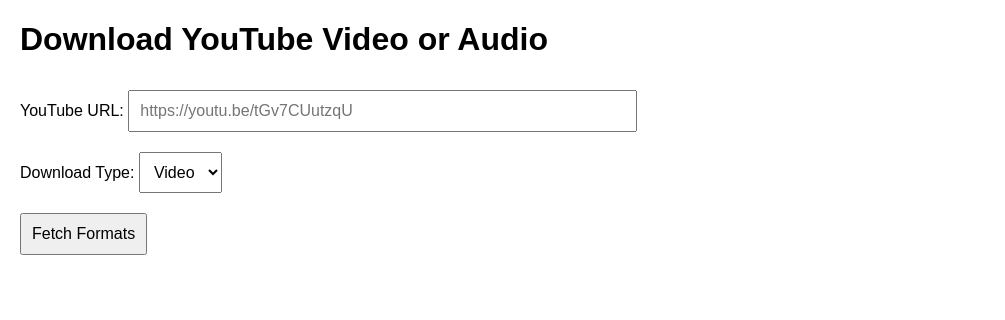
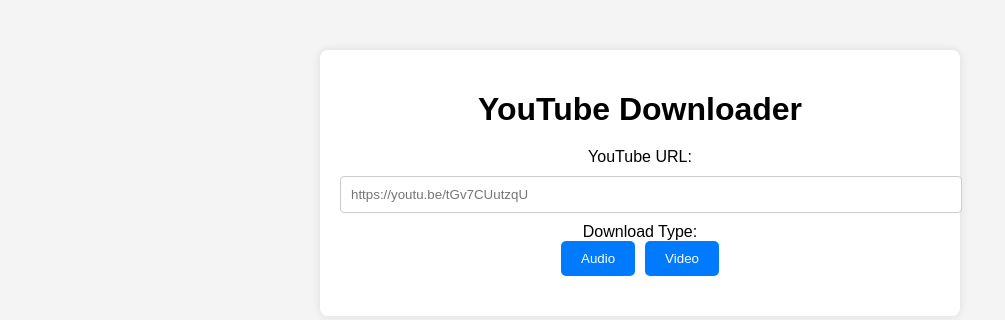
Before and after one commit to pluzels/Python-Rest-Api-Documentation-, a Flask app: page / in a window 1280 px wide. Shown: the top 320 px of the page, without its empty margins (0-1005 px from the left). Run offline with Flask 3, Linux system fonts and the light colour scheme.

Commit message:
Update index.html

```diff
--- a/templates/index.html
+++ b/templates/index.html
@@ -1,101 +1,79 @@
 <!DOCTYPE html>
-<html lang="en">
+<html lang="id">
 <head>
     <meta charset="UTF-8">
     <meta name="viewport" content="width=device-width, initial-scale=1.0">
-    <title>YouTube Video/Audio Downloader</title>
-    <style>
-        body {
-            font-family: Arial, sans-serif;
-            margin: 20px;
-        }
-        input, button, select {
-            padding: 10px;
-            margin: 10px 0;
-            font-size: 1rem;
-        }
-        button {
-            cursor: pointer;
-        }
-        .hidden {
-            display: none;
-        }
-        #qualityOptions {
-            margin-top: 20px;
-        }
-    </style>
+    <title>YouTube Downloader</title>
+    <link rel="stylesheet" href="{{ url_for('static', filename='css/index.css') }}">
 </head>
 <body>
-    <h1>Download YouTube Video or Audio</h1>
+    <div class="container">
+        <h1>YouTube Downloader</h1>
+        <form id="download-form">
+            <label for="url">YouTube URL:</label>
+            <input type="text" id="url" placeholder="https://youtu.be/tGv7CUutzqU" required>
 
-    <label for="url">YouTube URL:</label>
-    <input type="text" id="url" placeholder="https://youtu.be/tGv7CUutzqU" size="50">
-    <br>
-
-    <label for="downloadType">Download Type:</label>
-    <select id="downloadType">
-        <option value="video">Video</option>
-        <option value="audio">Audio</option>
-    </select>
-    <br>
-
-    <button onclick="fetchFormats()">Fetch Formats</button>
-    <div id="qualityOptions" class="hidden">
-        <h3>Select Quality:</h3>
-        <select id="qualitySelect">
-        </select>
-        <br>
-        <button onclick="downloadFile()">Download</button>
+            <label>Download Type:</label>
+            <div class="button-group">
+                <button type="button" class="download-type" id="audio-button">Audio</button>
+                <button type="button" class="download-type" id="video-button">Video</button>
+            </div>
+            <div id="quality-options"></div>
+            <button type="submit" id="download-button" style="display:none;">Download</button>
+        </form>
+        <div id="response-message"></div>
     </div>
 
     <script>
-        async function fetchFormats() {
+        const audioButton = document.getElementById('audio-button');
+        const videoButton = document.getElementById('video-button');
+        const qualityOptions = document.getElementById('quality-options');
+        const downloadButton = document.getElementById('download-button');
+        const responseMessage = document.getElementById('response-message');
+
+        audioButton.onclick = () => handleDownloadType('audio');
+        videoButton.onclick = () => handleDownloadType('video');
+
+        document.getElementById('download-form').onsubmit = async (e) => {
+            e.preventDefault();
             const url = document.getElementById('url').value;
-            const downloadType = document.getElementById('downloadType').value;
+            const quality = document.querySelector('input[name="quality"]:checked').value;
 
-            if (!url) {
-                alert('Please enter a valid YouTube URL.');
-                return;
-            }
-
-            const response = await fetch('/video_formats', {
+            const response = await fetch('/download', {
                 method: 'POST',
-                headers: {
-                    'Content-Type': 'application/json'
-                },
-                body: JSON.stringify({ url, type: downloadType })
+                headers: { 'Content-Type': 'application/json' },
+                body: JSON.stringify({ url, quality })
             });
 
             const data = await response.json();
-            const qualitySelect = document.getElementById('qualitySelect');
-            const qualityOptionsDiv = document.getElementById('qualityOptions');
+            if (data.download_url) {
+                responseMessage.innerHTML = `<a href="${data.download_url}" target="_blank">Download Link</a>`;
+            } else {
+                responseMessage.innerHTML = `<span>Error: ${data.error}</span>`;
+            }
+        };
 
-            qualitySelect.innerHTML = '';  // Clear previous options
+        async function handleDownloadType(type) {
+            const url = document.getElementById('url').value;
+            const response = await fetch('/video_formats', {
+                method: 'POST',
+                headers: { 'Content-Type': 'application/json' },
+                body: JSON.stringify({ url, type })
+            });
 
-            if (data[downloadType]) {
-                data[downloadType].forEach(format => {
-                    const option = document.createElement('option');
-                    option.value = format.url;
-                    option.text = format.quality;
-                    qualitySelect.appendChild(option);
+            const data = await response.json();
+            qualityOptions.innerHTML = ''; // Reset options
+            if (type === 'audio') {
+                data.audio.forEach(option => {
+                    qualityOptions.innerHTML += `<label><input type="radio" name="quality" value="${option.quality}" required>${option.quality}</label>`;
                 });
-                qualityOptionsDiv.classList.remove('hidden');
             } else {
-                alert('No formats available for the selected type.');
-                qualityOptionsDiv.classList.add('hidden');
+                data.video.forEach(option => {
+                    qualityOptions.innerHTML += `<label><input type="radio" name="quality" value="${option.quality}" required>${option.quality}</label>`;
+                });
             }
-        }
-
-        async function downloadFile() {
-            const url = document.getElementById('qualitySelect').value;
-            if (!url) {
-                alert('Please select a quality to download.');
-                return;
-            }
-
-            window.location.href = url;  // Redirect to the download URL
+            downloadButton.style.display = 'inline'; // Show download button
         }
     </script>
-
 </body>
 </html>
```
